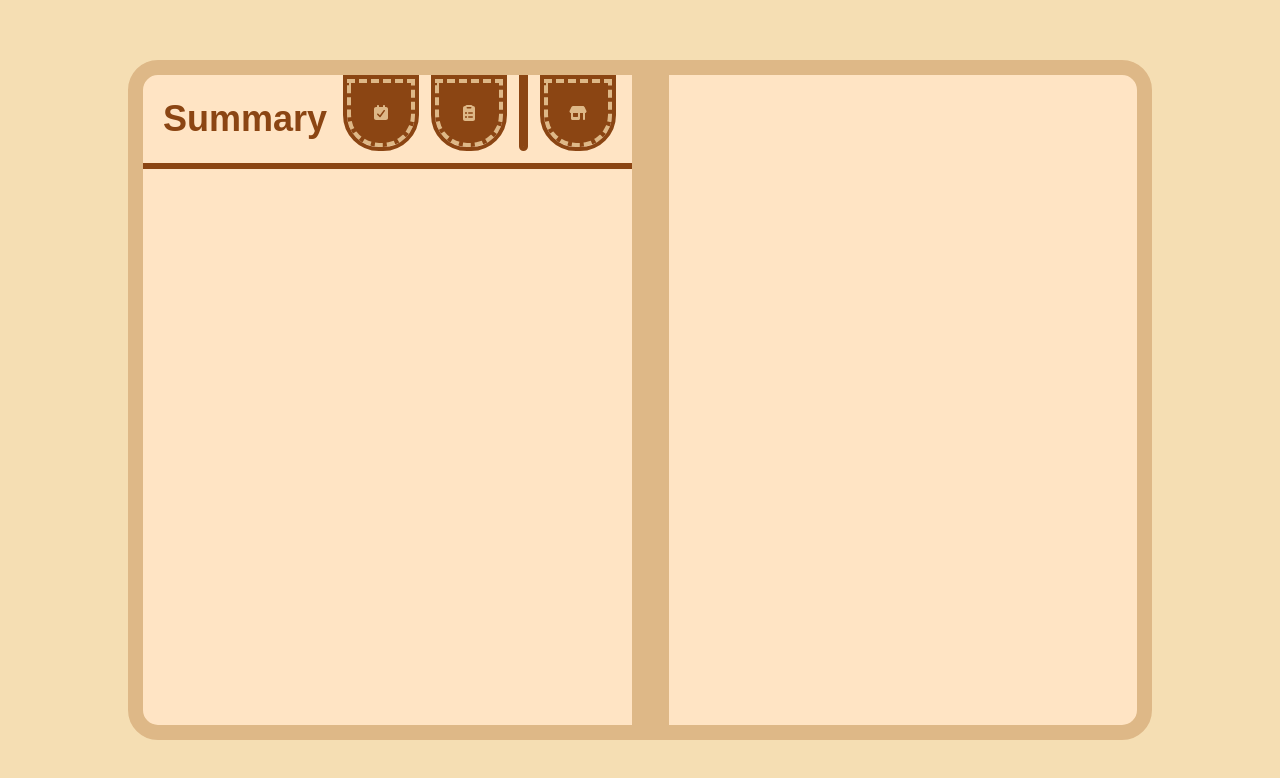
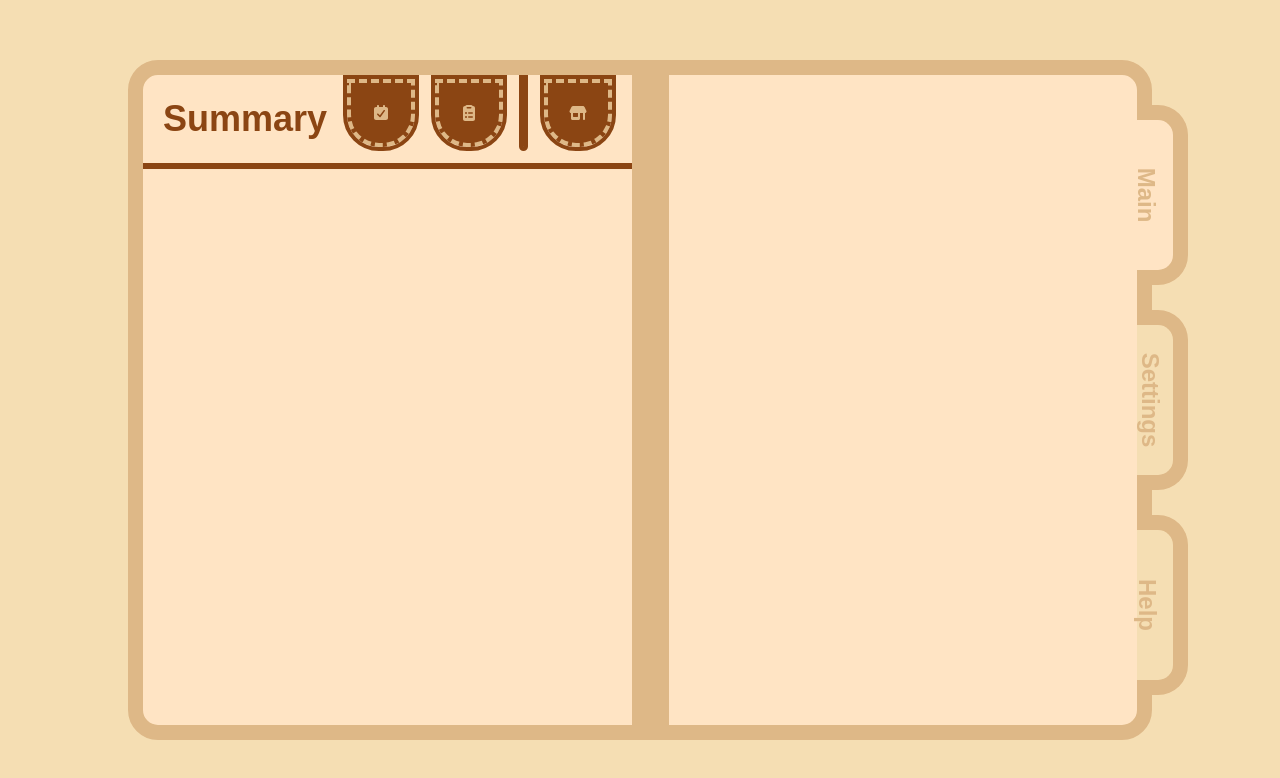
Before and after one commit to ConstintCreations/Vana, a Next.js app: page / in a window 1280 px wide. Shown: the top 778 px of the page. Built offline with nearby package versions, Linux system fonts and the light colour scheme.

Commit message:
Tab buttons

```diff
--- a/src/app/page.tsx
+++ b/src/app/page.tsx
@@ -26,7 +26,17 @@ export default function Home() {
           </div>
           <div className="bg-burlywood w-[8%] h-full"></div>
           <div className="page-right page">
-
+            <div className="flex flex-col h-[75vh] top-[12.5vh] fixed left-[calc(90vw-15px)] gap-[2vh] w-[4vw] justify-around align-end">
+              <div className="cursor-pointer w-full h-[30%] bg-bisque rounded-tr-[30px] rounded-br-[30px] border-burlywood border-r-15 border-t-15 border-b-15 flex justify-end items-center flex-nowrap">
+                <p className="rotate-90 text-burlywood font-bold text-2xl">Main</p>
+              </div>
+              <div className="cursor-pointer w-full h-[30%] bg-wheat rounded-tr-[30px] rounded-br-[30px] border-burlywood border-r-15 border-t-15 border-b-15 flex justify-end items-center">
+                <p className="rotate-90 text-burlywood font-bold text-2xl -mr-6">Settings</p>
+              </div>
+              <div className="cursor-pointer w-full h-[30%] bg-wheat rounded-tr-[30px] rounded-br-[30px] border-burlywood border-r-15 border-t-15 border-b-15 flex justify-end items-center">
+                <p className="rotate-90 text-burlywood font-bold text-2xl">Help</p>
+              </div>
+            </div>
           </div>
         </div>
       </main>
```
